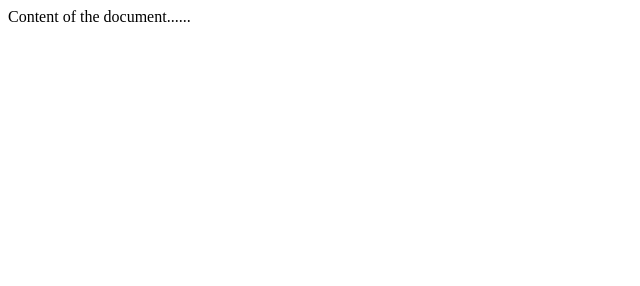
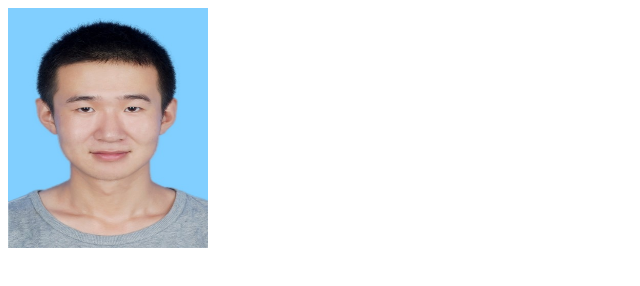
Before and after one commit to KingQino/Kingqino.github.io, a plain HTML site: page index.html in a window 1280 px wide. Shown: the whole page, without its empty margins (0-640 px from the left). Drawn offline with Linux system fonts and the light colour scheme.

Commit message:
Update index.html

```diff
--- a/index.html
+++ b/index.html
@@ -2,11 +2,13 @@
 <html>
 <head>
 <meta charset="UTF-8">
-<title>Title of the document</title>
+<title>Yahui Jia</title>
 </head>
 
 <body>
-Content of the document......
+<div id="imagebox">
+	<img align="CENTER" alt="yahui's Picture" src="./image/profilePhoto.jpg" style="width:200px;height:240px;">
+</div>
 </body>
 
 </html>
```
